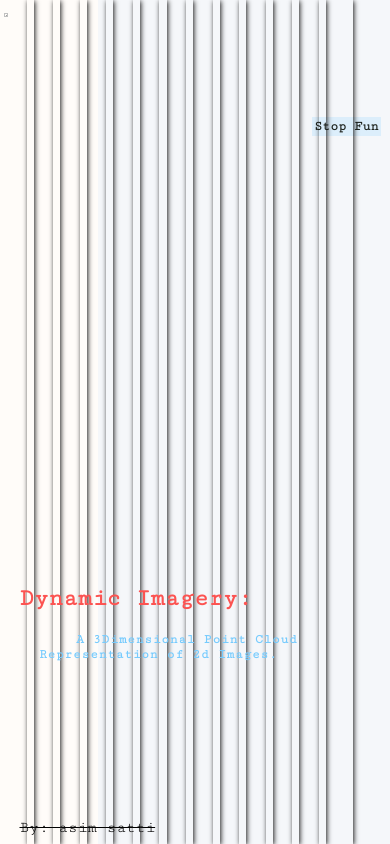
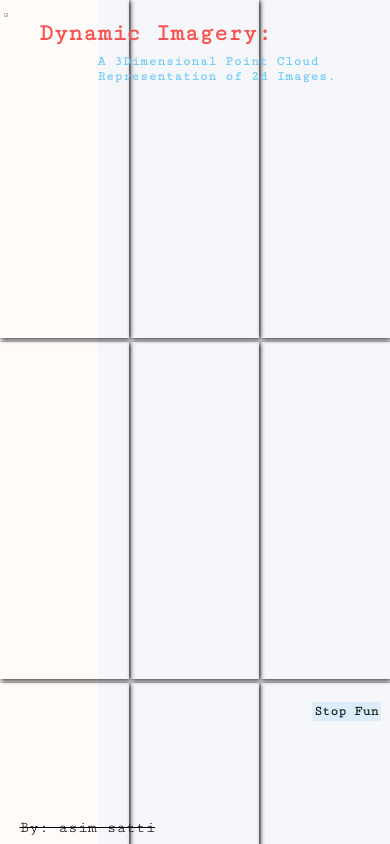
Before and after one commit to AsimkSatti/DynamicImagery, a plain HTML site: page index.html in a window 390 px wide. Both pictures are taken after a click on the picture 7 px from the left and 24 px from the top of the page. Drawn offline with nearby package versions, Linux system fonts and the light colour scheme.

Commit message:
Toggle Back

```diff
--- a/DynamicImagery.js
+++ b/DynamicImagery.js
@@ -25,9 +25,9 @@
 
 }
 var menu = document.getElementById("iconmenu");
-menu.onclick=function(){
-     console.log("Got ya");
-     var images = document.getElementById("imgHandler");
+
+function toggleMenu(){
+    var images = document.getElementById("imgHandler");
      if(images.style.display=="initial"){
          images.style.display="none";
           menu.src = "iconmenu.png";
@@ -37,6 +37,10 @@
         images.style.display="initial";
            menu.src = "iconcross.png";
      }
+}
+menu.onclick=function(){
+     toggleMenu();
+
 }
 
 
@@ -270,7 +274,7 @@
             colors[i+2+count]=(data[i+2+count +offset]/255);
 
             var lum = DeterminingLuminance(data[i+count+offset],data[i+1+count+offset],data[i+2+count+offset]);
-            positions[i+2]+=20*lum+Math.random()*5;
+            positions[i+2]+=10*lum+Math.random()*5;
 
   //
             offset+=1;
@@ -281,6 +285,9 @@
 
           geometry.setAttribute( 'color', new THREE.Float32BufferAttribute( colors, 3 ) );
           geometry.setAttribute( 'position', new THREE.Float32BufferAttribute( positions, 3 ) );
+          points.scale.y=0.5;
+          points.scale.x=0.5;
+          points.scale.z=0.5;
           // geometry.attributes.color.needsUpdate = true;
         //Increase offset for generation of image to be incremental
          offset=0;
@@ -332,8 +339,7 @@
     camera.lookAt(scene.position);
 
 
-    // scene.children[1].position.z-=(mouseX - camera.position.x) * 0.05;
-    // console.log(Math.cos(time));
+
     if(animation){
     for (i = 0; i < scene.children.length; i++) {
         if(scene.children[i] instanceof THREE.Points){
@@ -408,6 +414,7 @@
           reProcess=true;
 
      })
+     toggleMenu();
 
 
 }
@@ -432,10 +439,10 @@
          for (var i = 0; i < (imageWidth*imageHeight)*3; i+=3){
             positions[i+2] = Math.random()*300-100;
             }
-        imageCasting();
+          imageCasting();
 
-        animation=true;
-        btn.innerHTML="Stop Fun";
+          animation=true;
+          btn.innerHTML="Stop Fun";
 
 
       }
--- a/index.html
+++ b/index.html
@@ -198,12 +198,21 @@
                 color: black;
                 border-color: rgba(0,0,0,0);
             }
+            #button:focus{
+                              background-color:rgba(119, 203, 253,0.2);
+                color: rgba(30,35,30,1);
+                border-color: rgba(0,0,0,0);
+
+            }
           @media only screen and (max-width: 600px) {
              #imgHandler{
                 display: none;
+                width: 100vw;
               }
               ul li{
 
+                height: 40%;
+                width: 33%;
               }
               #iconMenu{
                 display: none;
@@ -213,8 +222,8 @@
                 /*background-color: rgba(255,255,255,0.1);*/
                 /*color: rgb(255,182,0);*/
                 width: 100%;
-                margin-left: 5%;
-                margin-top:150%;
+                margin-left: 10%;
+                margin-top:5%;
                 /*background-color: rgb(252, 83, 81)*/
 
               }
@@ -230,14 +239,18 @@
               p{
                  border-radius: 10px;
                  /*font-weight: bolder;*/
-                margin-top: 5%;
-                margin-left: 5%;
+                margin-top: 2%;
+                text-indent: 0;
+                margin-left: 15%;
                   /*color: rgb(255,182,0);*/
                  /*background-color: rgb(252, 83, 81)*/
               }
               footer{
                 margin-top: 210%;
                 text-align: center;
+              }
+              #button{
+                margin-top: 180%;
               }
 
 
```
